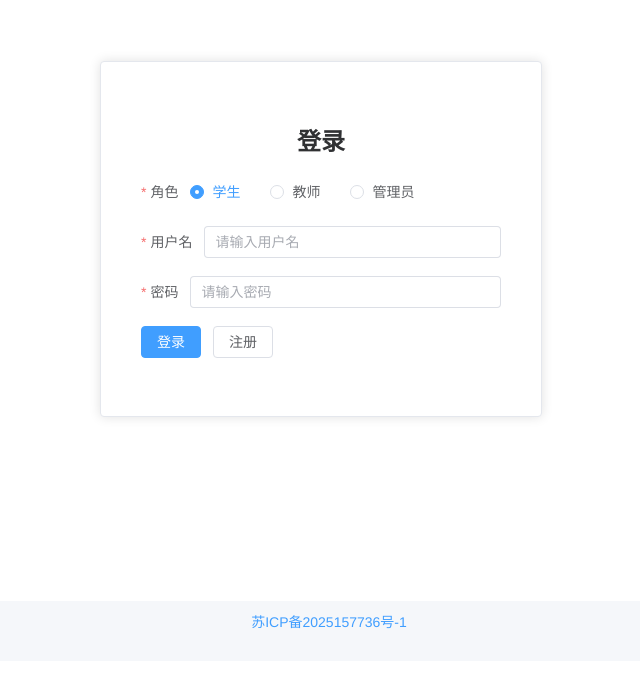
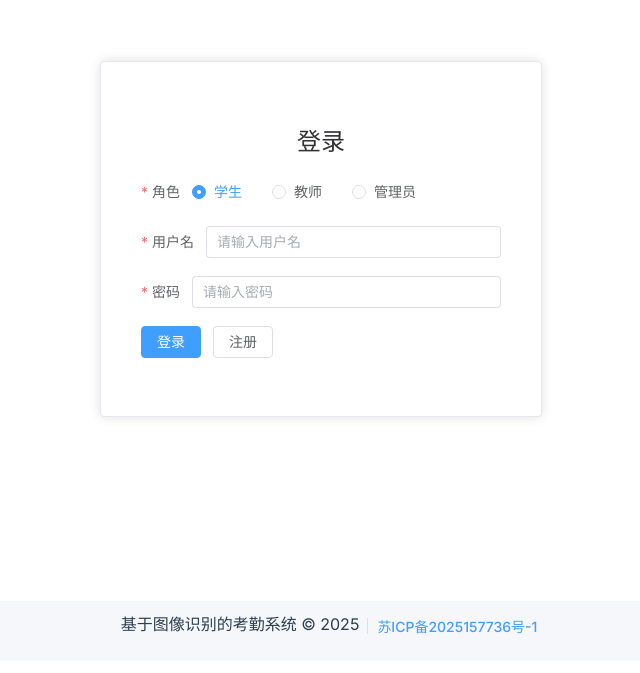
Before and after one commit to Huanswurst/Playground, a Vue app: page /login in a window 1280 px wide. Shown: the part 139-812 px from the top of the page, without its empty margins (319-959 px from the left). Built offline with nearby package versions, Linux system fonts and the light colour scheme.

Commit message:
优化字体样式，新增版权信息和备案号，重构底部组件

```diff
--- a/src/App.vue
+++ b/src/App.vue
@@ -6,11 +6,44 @@
 </script>
 
 <style>
+/* 导入字体 */
+@import url('https://fonts.googleapis.com/css2?family=Inter:wght@400;500;700&display=swap');
+
 #app {
-  font-family: Avenir, Helvetica, Arial, sans-serif;
+  font-family: 'Source Han Sans CN', 'PingFang SC', 'Microsoft YaHei', 'Inter', sans-serif;
   -webkit-font-smoothing: antialiased;
   -moz-osx-font-smoothing: grayscale;
-  text-align: center;
-  color: #2c3e50;
+  text-align: center;  color: #2c3e50;
+}
+
+/* 定义字体层级 */
+:root {
+  --font-primary: 'Source Han Sans CN', sans-serif;
+  --font-secondary: 'Inter', sans-serif;
+}
+
+/* 标题字体 */
+h1, h2, h3 {
+  font-family: var(--font-primary);
+  font-weight: 500;
+}
+
+/* 正文字体 */
+body {
+  font-family: var(--font-primary);
+  font-weight: 400;
+}
+
+/* 代码和数字字体 */
+code, .number {
+  font-family: var(--font-secondary);
+  font-weight: 500;
+}
+
+/* 响应式字体大小 */
+@media screen and (max-width: 768px) {
+  html {
+    font-size: 14px;
+  }
 }
 </style>
--- /dev/null
+++ b/src/components/Footer.vue
@@ -0,0 +1,32 @@
+<template>
+  <el-footer class="footer">
+    <div class="copyright-container">
+      <div class="copyright">
+        <span>基于图像识别的考勤系统 © 2025</span>
+        <el-divider direction="vertical" />
+        <el-link
+          type="primary"
+          href="https://beian.miit.gov.cn"
+          target="_blank"
+        >
+          苏ICP备2025157736号-1
+        </el-link>
+      </div>
+    </div>
+  </el-footer>
+</template>
+
+<script setup>
+import { ElFooter, ElDivider, ElLink } from 'element-plus'
+</script>
+
+<style scoped>
+.footer {
+  position: fixed;
+  bottom: 0;
+  width: 100%;
+  height: 60px;
+  background-color: #f5f7fa;
+  display: flex;
+  align-items: center;
+  justify-content: center;
--- a/src/views/login.vue
+++ b/src/views/login.vue
@@ -31,6 +31,8 @@
   </el-container>
   <el-footer class="footer">
     <div class="footer-content">
+      <span>基于图像识别的考勤系统 © 2025</span>
+      <el-divider direction="vertical" />
       <el-link
         href="https://beian.miit.gov.cn"
         target="_blank"
```
